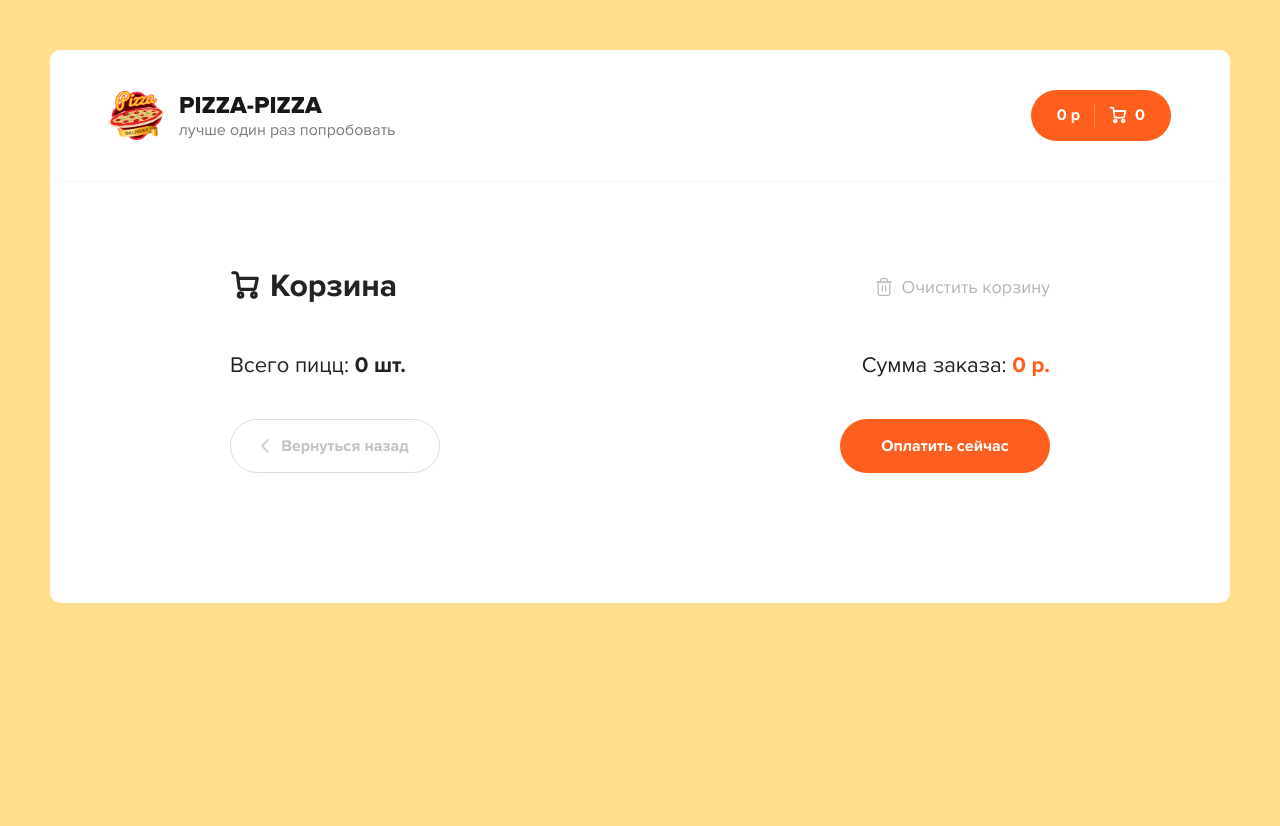
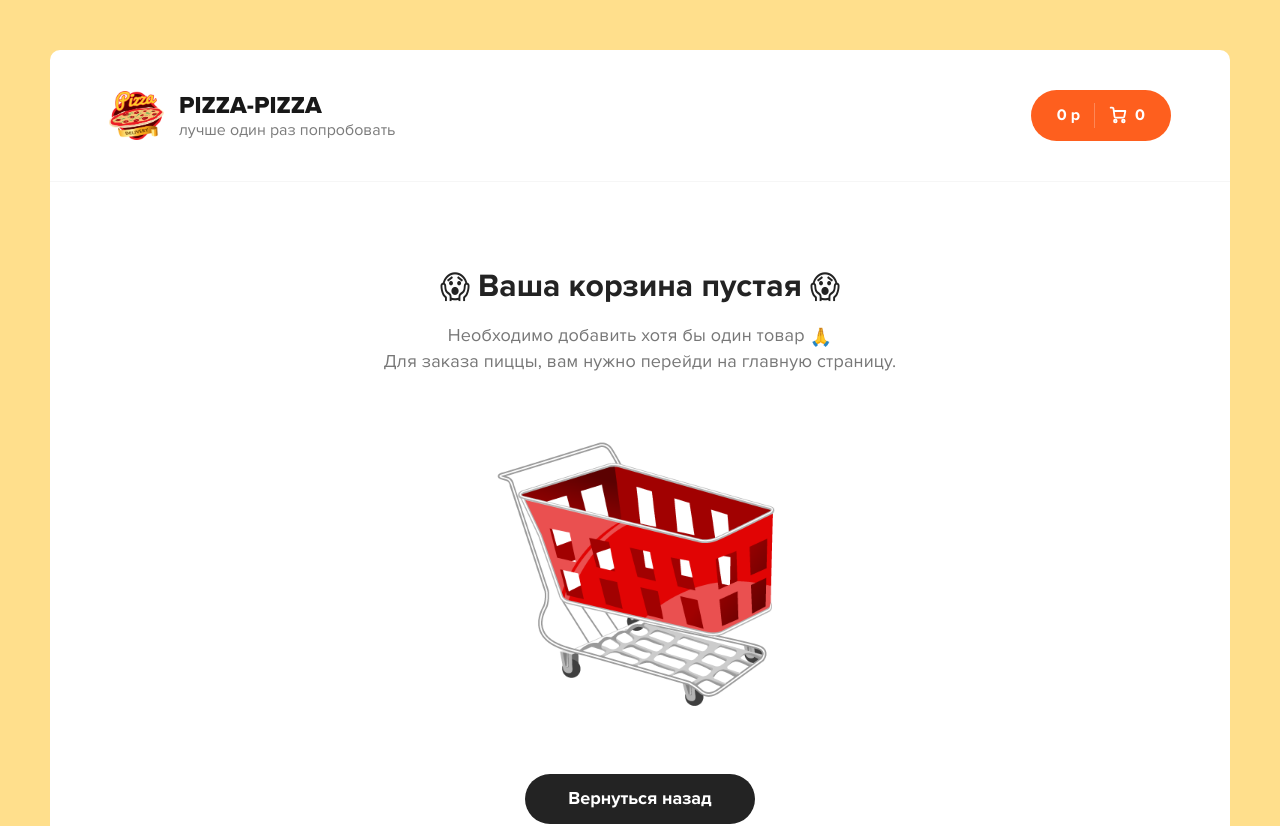
Before and after one commit to alexei-kosykh/ReactPizza-Cart, a React (Create React App) app: page /cart in a window 1280 px wide. Shown: the top 826 px of the page. Before the commit the page ends 800 px from the top, so only its background shows below. Built offline with nearby package versions, Linux system fonts and the light colour scheme.

Commit message:
empty cart appearance added

```diff
--- a/src/pages/Cart.jsx
+++ b/src/pages/Cart.jsx
@@ -2,6 +2,8 @@ import { useSelector, useDispatch } from "react-redux";
 
 import { CartItem } from "../components";
 import { clearAllCart } from "../redux/actions/cart";
+
+import empryCartImg from "../assets/img/empty-cart.png";
 
 export const Cart = () => {
   const dispatch = useDispatch();
@@ -20,6 +22,7 @@ export const Cart = () => {
     <div>
       <div className="content">
         <div className="container container--cart">
+          {totalCount ? (
             <div className="cart">
               <div className="cart__top">
                 <h2 className="content__title">
@@ -91,7 +94,6 @@ export const Cart = () => {
                       strokeLinejoin="round"
                     />
                   </svg>
-
                   <span onClick={onClearAllCart}>Очистить корзину</span>
                 </div>
               </div>
@@ -145,6 +147,22 @@ export const Cart = () => {
                 </div>
               </div>
             </div>
+          ) : (
+            <div className="cart cart--empty">
+              <h2>
+                <icon>😱</icon> Ваша корзина пустая <icon>😱</icon>
+              </h2>
+              <p>
+                Необходимо добавить хотя бы один товар <icon>🙏</icon>
+                <br />
+                Для заказа пиццы, вам нужно перейди на главную страницу.
+              </p>
+              <img src={empryCartImg} alt="Empty cart" />
+              <a href="/" className="button button--black">
+                <span>Вернуться назад</span>
+              </a>
+            </div>
+          )}
         </div>
       </div>
     </div>
--- a/src/scss/app.scss
+++ b/src/scss/app.scss
@@ -282,7 +282,7 @@ body {
 
     h2 {
       font-size: 32px;
-      margin-bottom: 10px;
+      margin-bottom: 20px;
     }
 
     p {
@@ -300,7 +300,7 @@ body {
     img {
       display: block;
       width: 300px;
-      margin: 45px auto 60px;
+      margin: 40px auto 60px;
     }
 
     .button--black {
```
Also changed, not shown: src/assets/img/empty-cart.png. Lines whose indentation alone changed are shown as unchanged.
